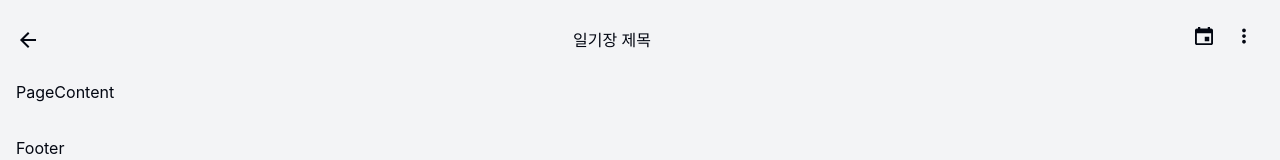
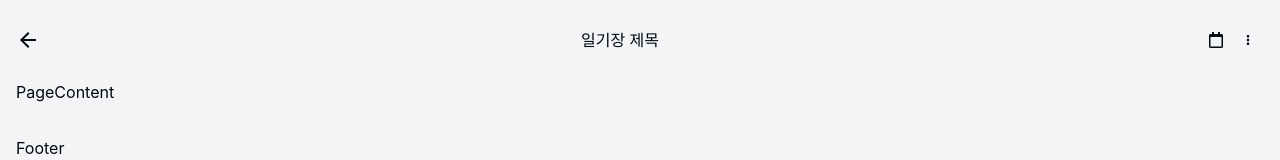
Before and after one commit to Capstone-Memoria/Memoria-Front, a React (Vite) app: page /diary/1 in a window 1280 px wide. Shown: the top 160 px of the page. Built offline with nearby package versions, Linux system fonts and the light colour scheme; sample sign-in values are in the browser's storage; a web font is replaced by a local one.

Commit message:
feat: ViewDiaryPage에서 아이콘 정리 및 스타일 개선

```diff
--- a/src/features/diary/pages/ViewDiaryPage.tsx
+++ b/src/features/diary/pages/ViewDiaryPage.tsx
@@ -4,14 +4,9 @@ import {
   PopoverContent,
   PopoverTrigger,
 } from "@/components/ui/popover";
-import { FaPencilAlt } from "react-icons/fa";
+import { FaPencilAlt, FaRegCalendar } from "react-icons/fa";
 
-import {
-  IoMdArrowBack,
-  IoMdCalendar,
-  IoMdMore,
-  IoMdPeople,
-} from "react-icons/io";
+import { IoMdArrowBack, IoMdMore, IoMdPeople } from "react-icons/io";
 import { useNavigate } from "react-router-dom";
 
 const ViewDiaryPage = () => {
@@ -25,13 +20,13 @@ const ViewDiaryPage = () => {
           <IoMdArrowBack onClick={() => navigate(-1)} />
         </div>
         <div>일기장 제목</div>
-        <div className={"flex text-2xl"}>
-          <div className={"p-2"}>
-            <IoMdCalendar />
+        <div className={"flex"}>
+          <div className={"p-2 flex items-center justify-center"}>
+            <FaRegCalendar />
           </div>
           <div className={"p-2"}>
             <Popover>
-              <PopoverTrigger>
+              <PopoverTrigger asChild>
                 <IoMdMore />
               </PopoverTrigger>
               <PopoverContent className={"p-0 overflow-hidden"}>
```
Also changed, not shown: 1 other file (tests, documents, lock files or other folders).
